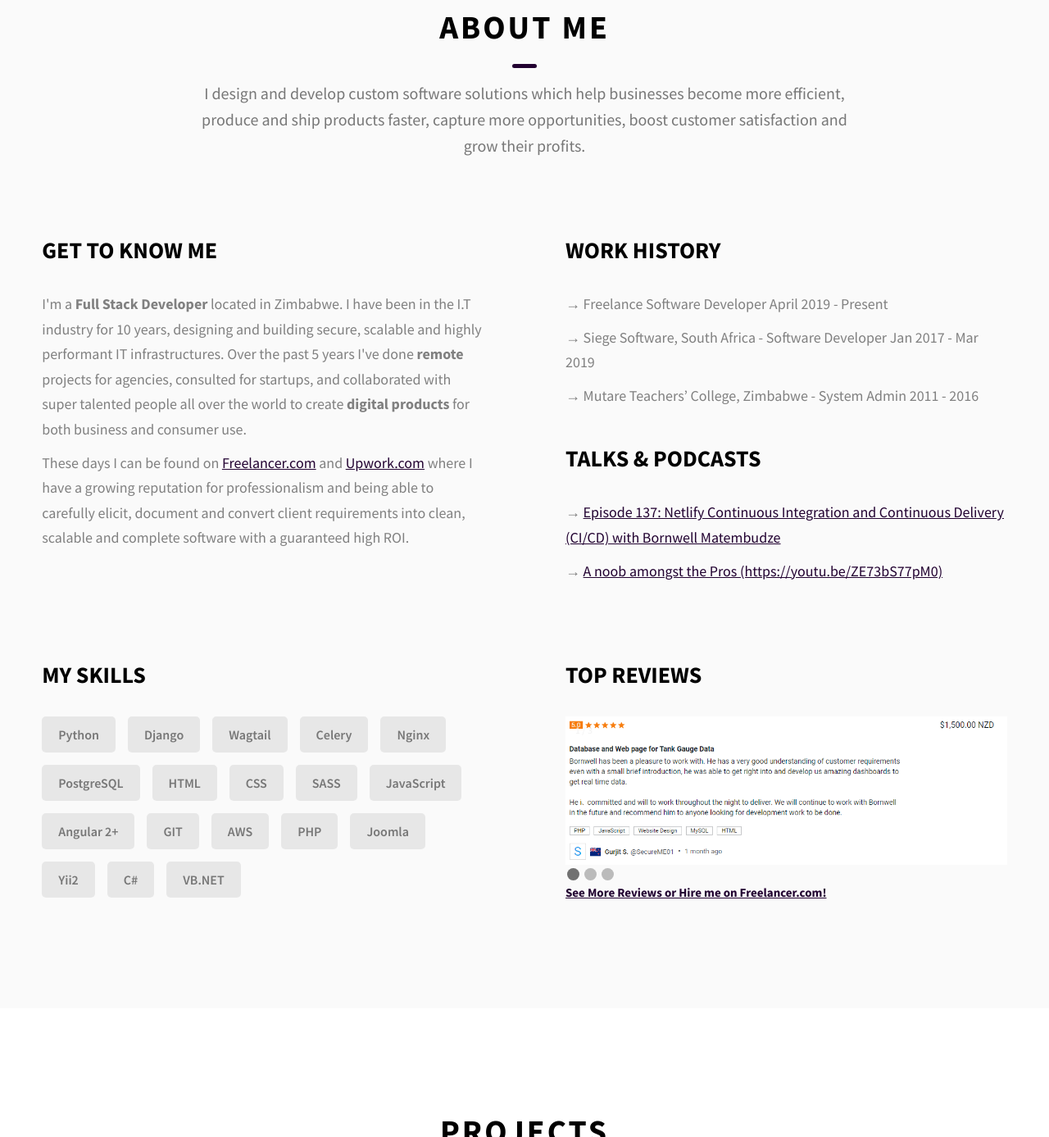
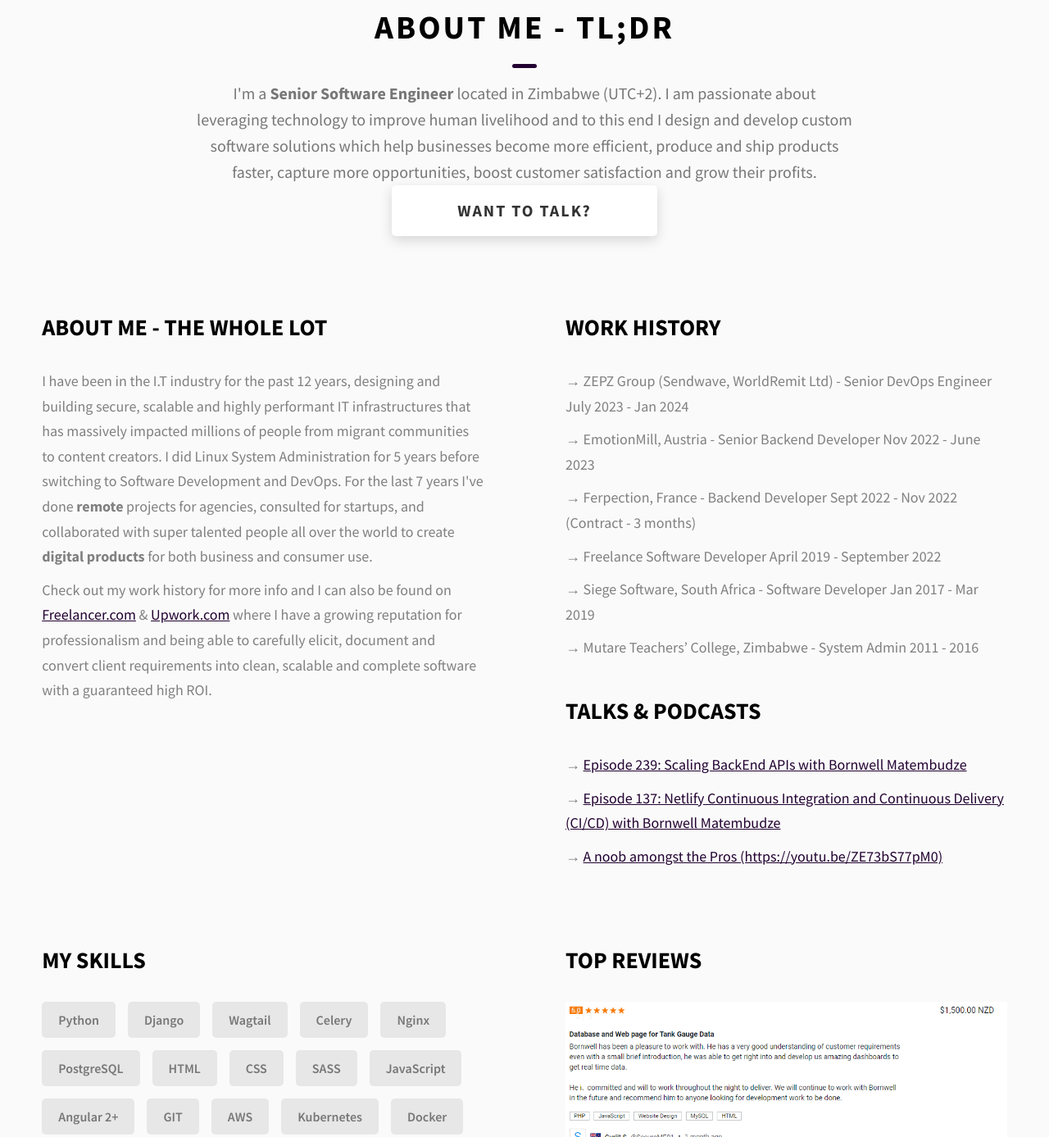
Before and after one commit to matembudzeb/matembudzeb.github.io, a website: page index.html in a window 1280 px wide. Shown: the part 917-2304 px from the top of the page at 82% size. Drawn offline with Linux system fonts and the light colour scheme.

Commit message:
Update work history and talks

```diff
--- a/index.html
+++ b/index.html
@@ -88,9 +88,9 @@
 
         <div class="home-hero__info">
           <div class="intro text-primary">
-            <h2>10 Years in the I.T Industry</h2>
+            <h2>12 Years in the I.T Industry</h2>
             <ul>
-              <li>5 Yrs Software Developer |</li>
+              <li>7 Yrs Software Developer |</li>
               <li>5 Yrs Systems Admin |</li>
               <li>Linux Enthusiast |</li>
               <li>Speaker</li>
@@ -147,29 +147,29 @@
     <section id="about" class="about sec-pad">
       <div class="main-container">
         <h2 class="heading heading-sec heading-sec__mb-med">
-          <span class="heading-sec__main">ABOUT ME</span>
+          <span class="heading-sec__main">ABOUT ME - TL;DR</span>
           <span class="heading-sec__sub">
-            I design and develop custom software solutions which help businesses become more efficient, produce and ship products faster, capture more opportunities, boost customer satisfaction and grow their profits.
-            </span>
+            I'm a <strong> Senior Software Engineer </strong> located in
+                Zimbabwe (UTC+2). I am passionate about leveraging technology to improve human livelihood and to this end I design and develop custom software solutions which help businesses become more efficient, produce and ship products faster, capture more opportunities, boost customer satisfaction and grow their profits.
+                <a href="./index.html#contact" class="btn btn--bg">Want to talk?</a>
+              </span>
         </h2>
         <div class="about__content">
           <div class="about__content-main">
-            <h3 class="about__content-title">GET TO KNOW ME</h3>
+            <h3 class="about__content-title">ABOUT ME - THE WHOLE LOT</h3>
             <div class="about__content-details">
               <p class="about__content-details-para">
-                I'm a <strong> Full Stack Developer </strong> located in
-                Zimbabwe.
-                I have been in the I.T industry for 10 years, designing and building secure,
-                 scalable and highly performant IT infrastructures. Over the past 5 years I've done
-                <strong> remote </strong>
+                I have been in the I.T industry for the past 12 years, designing and building secure,
+                 scalable and highly performant IT infrastructures that has massively impacted millions of people from migrant communities to content creators.
+                 I did Linux System Administration for 5 years before switching to Software Development and DevOps. For the last 7 years I've done <strong> remote </strong>
                 projects for agencies, consulted for startups, and collaborated
                 with super talented people all over the world to create
                 <strong>digital products </strong>
                 for both business and consumer use.
                 </p>
                 <p class="about__content-details-para">
-                These days I can be found on <a  target="_blank" href="https://www.freelancer.com/u/bornie21" class="highlight-link">Freelancer.com</a>
-                and <a  target="_blank" href="https://www.upwork.com/freelancers/~01b2b5be7db2f7ddce" class="highlight-link">Upwork.com</a>
+                  Check out my work history for more info and I can also be found on <a  target="_blank" href="https://www.freelancer.com/u/bornie21" class="highlight-link">Freelancer.com</a>
+                & <a  target="_blank" href="https://www.upwork.com/freelancers/~01b2b5be7db2f7ddce" class="highlight-link">Upwork.com</a>
                 where I have a growing reputation for professionalism and being able to
                 carefully elicit, document and convert client requirements into clean, scalable and complete
                 software with a guaranteed high ROI.
@@ -179,12 +179,20 @@
           <div class="about__content-main">
             <h3 class="about__content-title">WORK HISTORY</h3>
             <div class="about__content-details">
-              <p class="about__content-details-para">&#x2192; Freelance Software Developer April 2019 - Present</p>
+              <p class="about__content-details-para">&#x2192; ZEPZ Group (Sendwave, WorldRemit Ltd) - Senior DevOps Engineer July 2023 - Jan 2024</p>
+              <p class="about__content-details-para">&#x2192; EmotionMill, Austria - Senior Backend Developer Nov 2022 - June 2023</p>
+              <p class="about__content-details-para">&#x2192; Ferpection, France - Backend Developer Sept 2022 - Nov 2022 (Contract - 3 months)</p>
+              <p class="about__content-details-para">&#x2192; Freelance Software Developer April 2019 - September 2022</p>
               <p class="about__content-details-para">&#x2192; Siege Software, South Africa - Software Developer Jan 2017 - Mar 2019</p>
               <p class="about__content-details-para">&#x2192; Mutare Teachers’ College, Zimbabwe - System Admin 2011 - 2016</p>
             </div>
             <h3 class="about__content-title">TALKS & PODCASTS</h3>
             <div class="about__content-details">
+              <p class="about__content-details-para">&#x2192;
+                <a target="_blank"  class="highlight-link"
+                href="https://webrush.io/episodes/episode-239-scaling-backend-apis-with-bornwell-matembudze">
+                Episode 239: Scaling BackEnd APIs with Bornwell Matembudze
+              </a></p>
               <p class="about__content-details-para">&#x2192;
                 <a target="_blank"  class="highlight-link" href="https://webrush.io/episodes/episode-137-netlify-continuous-integration-and-continuous-delivery-ci-cd-with-bornwell-matembudze">
                 Episode 137: Netlify Continuous Integration and Continuous Delivery (CI/CD) with Bornwell Matembudze
@@ -211,11 +219,11 @@
               <div class="skills__skill">Angular 2+</div>
               <div class="skills__skill">GIT</div>
               <div class="skills__skill">AWS</div>
-              <div class="skills__skill">PHP</div>
-              <div class="skills__skill">Joomla</div>
-              <div class="skills__skill">Yii2</div>
-              <div class="skills__skill">C#</div>
-              <div class="skills__skill">VB.NET</div>
+              <div class="skills__skill">Kubernetes</div>
+              <div class="skills__skill">Docker</div>
+              <div class="skills__skill">Terraform</div>
+              <div class="skills__skill">Ansible</div>
+              <div class="skills__skill">Jenkins</div>
 
             </div>
           </div>
```
